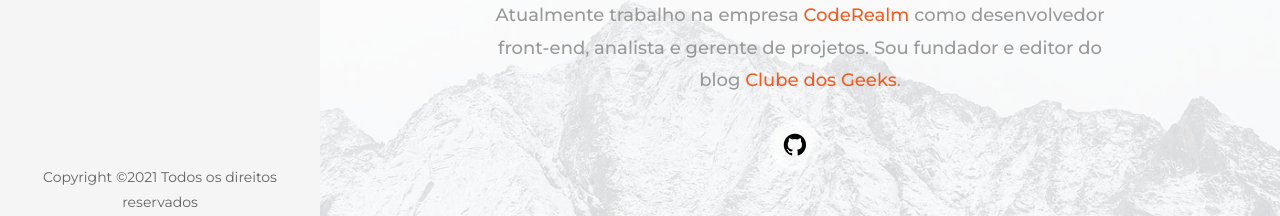
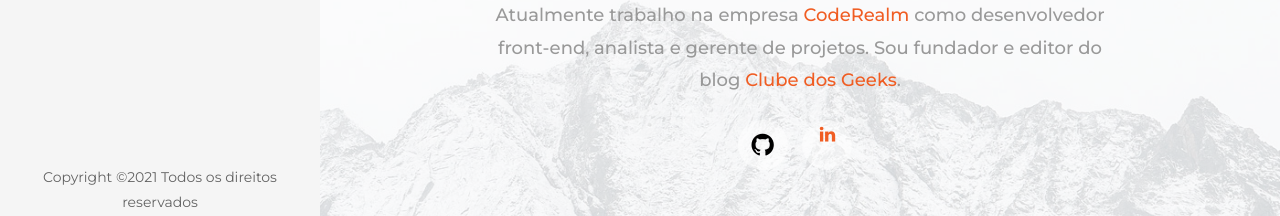
Before and after one commit to netoeac/netoeac.github.io, a plain HTML site: page index.html in a window 1280 px wide. Shown: the part 478-694 px from the top of the page. Drawn offline with Linux system fonts and the light colour scheme; some packages are replaced by stand-ins of ours; no server answers; files whose address does not match are found by name.

Commit message:
Update index.html

```diff
--- a/index.html
+++ b/index.html
@@ -93,6 +93,7 @@
 							<p class="mb-4">Atualmente trabalho na empresa <a href="https://code.realmapp.com.br" target="_blank">CodeRealm</a> como desenvolvedor front-end, analista e gerente de projetos. Sou fundador e editor do blog <a href="https://clubedosgeeks.com.br" target="_blank">Clube dos Geeks</a>.</p>
 							<ul class="ftco-social mt-3">
                 <li class="ftco-animate"><a href="https://github.com/netoeac" target="_blank"><span class="icon-github"></span></a></li>
+								<li><a href="https://www.linkedin.com/in/eliasneto1404/" target="_blank"><i class="icon-linkedin"></i></a></li>
               </ul>
 						</div>
 					</div>
```
